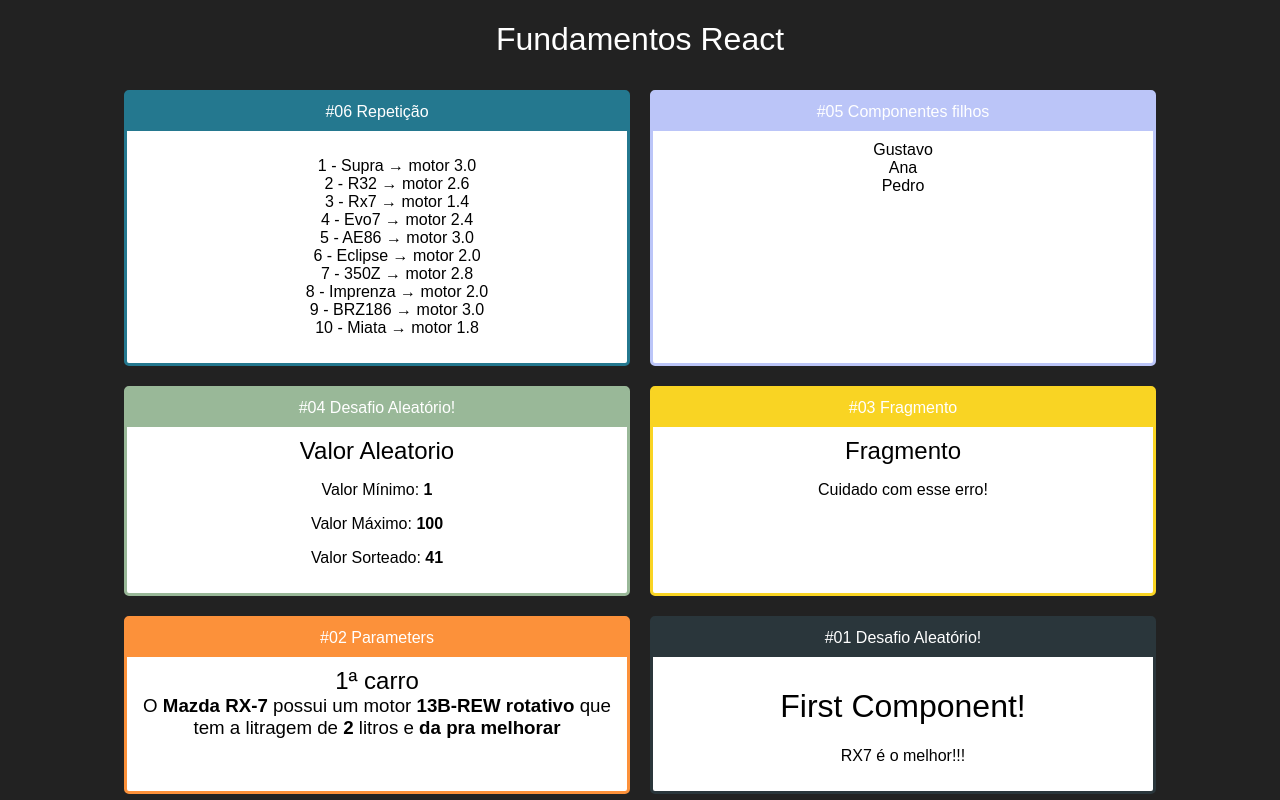
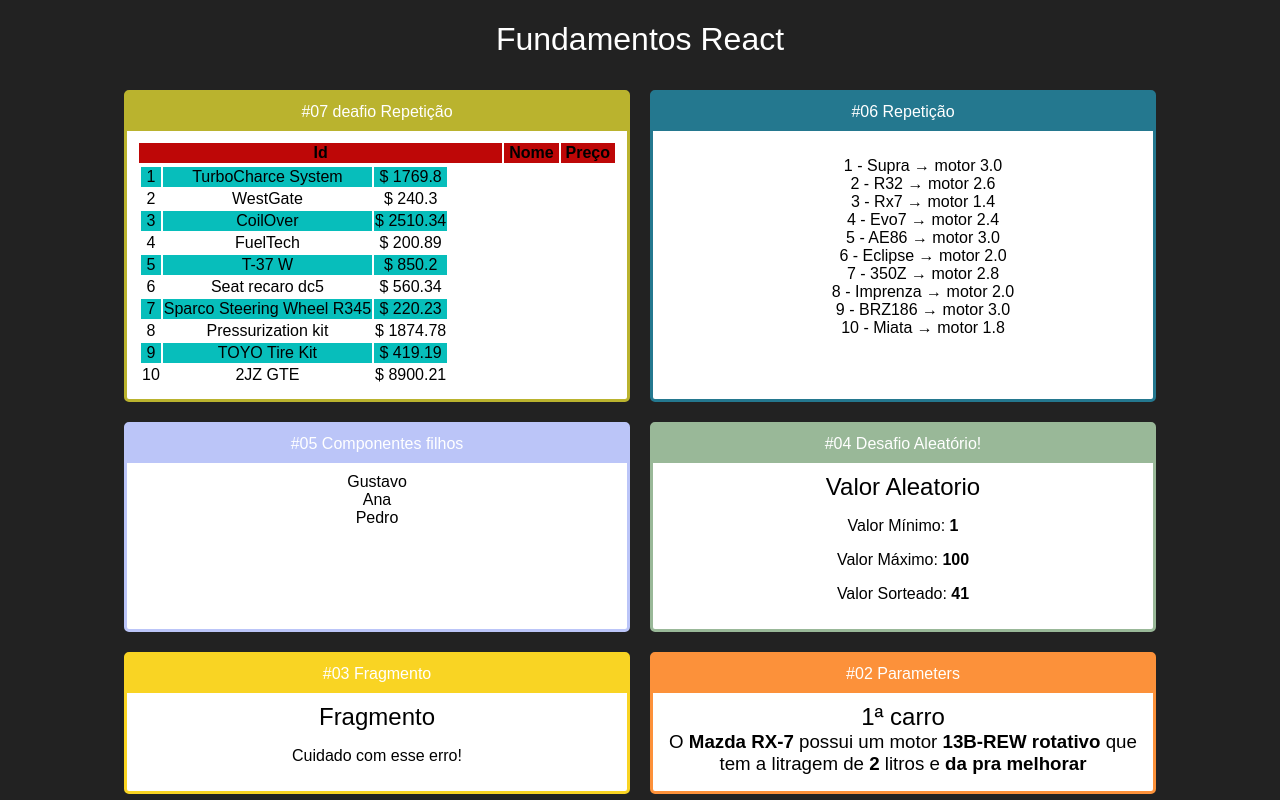
Before and after one commit to gustavo-silva-clear/Fundamentos_React, a React (Create React App) app: page / in a window 1280 px wide. Shown: the top 800 px of the page. Built offline with nearby package versions, Linux system fonts and the light colour scheme.

Commit message:
feat: Replay Challenge

```diff
--- a/src/App.jsx
+++ b/src/App.jsx
@@ -1,7 +1,7 @@
 import React from "react";
 import './App.css'
 
-
+import Produtos from "./components/repeticao/TabelaProdutos";
 import ListaCarros from "./components/repeticao/listaCarros";
 import Familia from "./components/basicos/Familia";
 import FamiliaMembro from "./components/basicos/FamiliaMembro";
@@ -20,6 +20,11 @@ export default props => {
             <h1>Fundamentos React</h1>
 
             <div className="Cards">
+
+                <Card titulo="#07 deafio Repetição" color="#bab32e">
+                    <Produtos />
+                </Card>
+
 
                 <Card titulo="#06 Repetição" color="#24788f">
 
--- /dev/null
+++ b/src/components/repeticao/TabelaProdutos.css
@@ -0,0 +1,15 @@
+.TabelaProdutos th {
+
+    background-color: #be0707;
+
+}
+.TabelaProdutos table {
+
+   width: 100%;
+
+}
+.TabelaProdutos .Par {
+
+    background-color: #07bebb;
+
+}
--- /dev/null
+++ b/src/components/repeticao/TabelaProdutos.jsx
@@ -0,0 +1,49 @@
+import React from 'react'
+import pecas from '../../data/produtos'
+import './TabelaProdutos.css'
+
+export default (props) => {
+
+    function getLinhas() {
+
+        return pecas.map((produto , i) => {
+            return (
+
+                <tr key ={produto.id} className={i % 2 == 0 ? 'Par' : ''}>
+                    <td>{produto.id}</td>
+                    <td>{produto.nome}</td>
+                    <td> $ {produto.price}</td>
+                </tr>
+
+            )
+
+        })
+
+    }
+
+    return (
+        <div className='TabelaProdutos'>
+
+            <table>
+
+                <thead>
+                    <tr>
+                        <th>Id</th>
+                        <th>Nome</th>
+                        <th>Preço</th>
+                    </tr>
+                </thead>
+
+                <tbody>
+                    <tr className='getlinhas'>
+                        {getLinhas()}
+                    </tr>
+                </tbody>
+
+            </table>
+
+        </div>
+
+    )
+
+}
--- /dev/null
+++ b/src/data/produtos.js
@@ -0,0 +1,16 @@
+const pecas = [
+
+    { id: 1, nome: 'TurboCharce System', price: 1769.80 },
+    { id: 2, nome: 'WestGate', price: 240.30 },
+    { id: 3, nome: 'CoilOver', price: 2510.34 },
+    { id: 4, nome: 'FuelTech', price: 200.89 },
+    { id: 5, nome: 'T-37 W', price: 850.20 },
+    { id: 6, nome: 'Seat recaro dc5', price: 560.34 },
+    { id: 7, nome: 'Sparco Steering Wheel R345', price: 220.23 },
+    { id: 8, nome: 'Pressurization kit', price: 1874.78 },
+    { id: 9, nome: 'TOYO Tire Kit', price: 419.19 },
+    { id: 10, nome: '2JZ GTE', price: 8900.21 }
+
+]
+
+export default pecas
```
